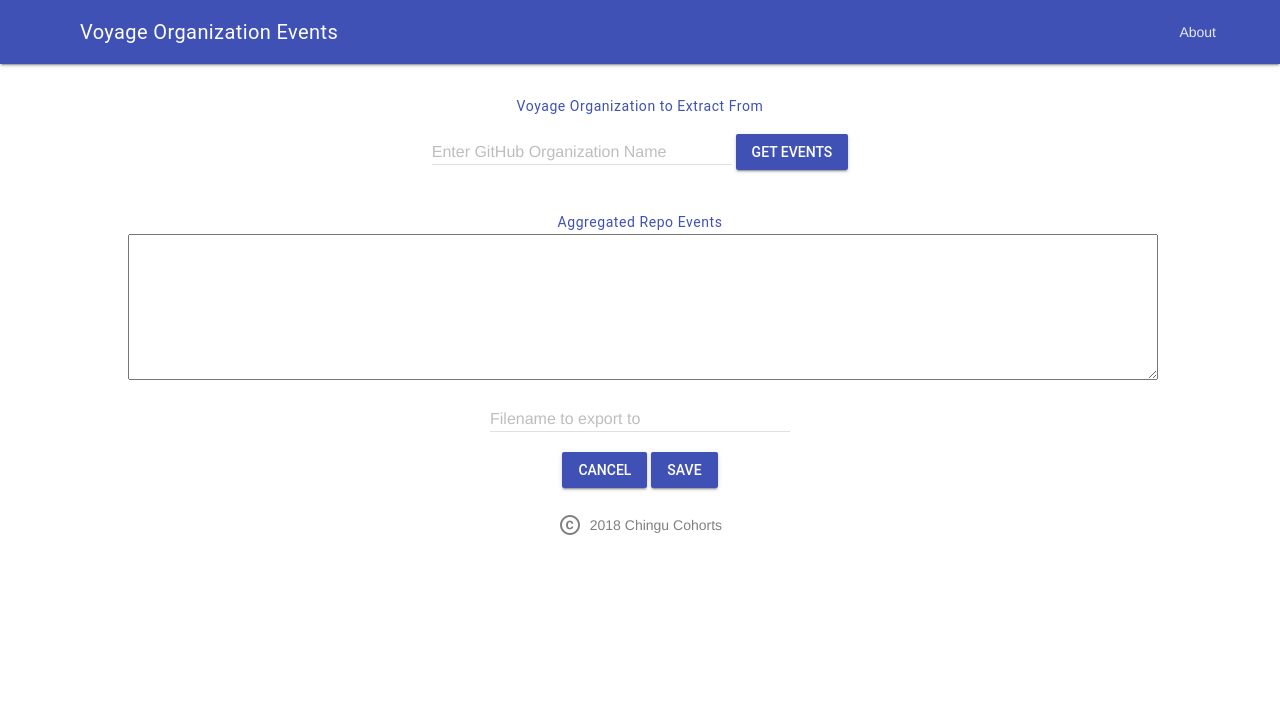
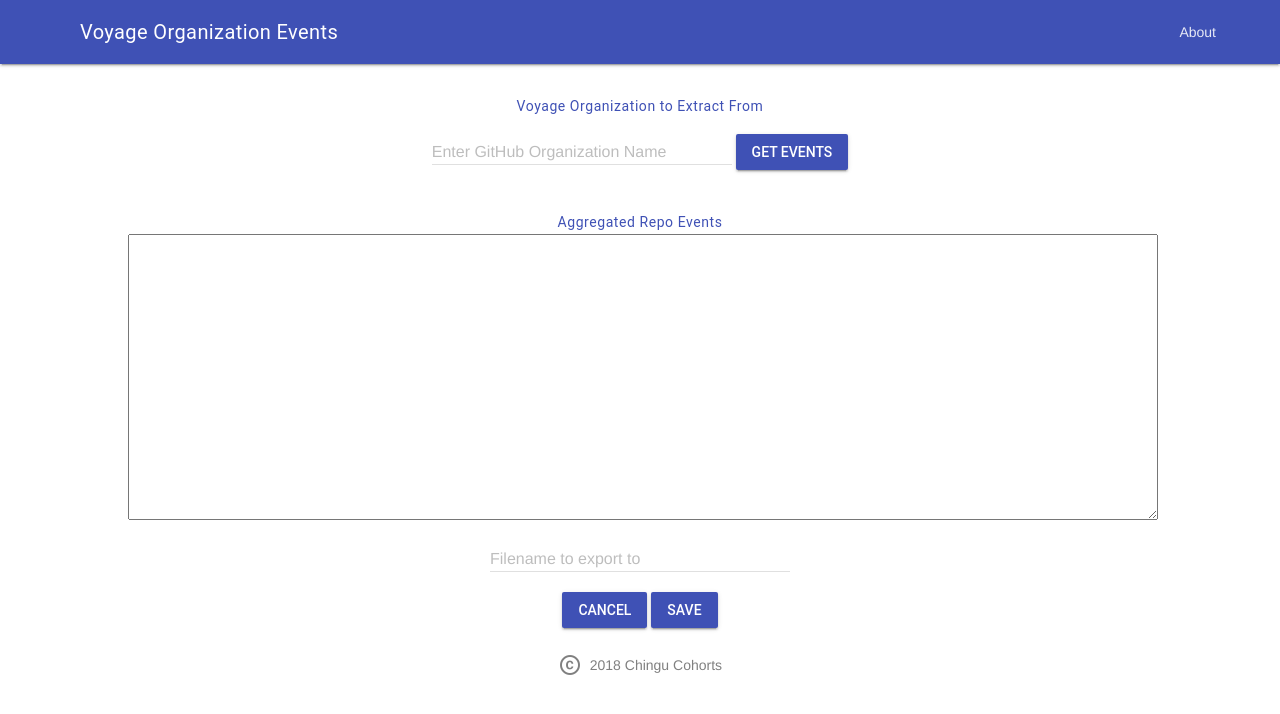
Before and after one commit to jdmedlock/voyageevents, a website built with webpack: page index.html in a window 1280 px wide. Built offline with nearby package versions, Linux system fonts and the light colour scheme.

Commit message:
feature: Refine layout
Refine layout

Resolves: N/a
See also: N/a

```diff
--- a/index.html
+++ b/index.html
@@ -79,7 +79,7 @@
 					<div class="voyage-repo-events">
 						<h6 class="label">Aggregated Repo Events</h6>
 						<div class="export-text">
-							<textarea id="export-json" type="text" class="export-json-data" readonly col=800 rows=10>
+							<textarea id="export-json" type="text" class="export-json-data" readonly col=100 rows=20>
 							</textarea>
 						</div>
 						<div class="mdl-textfield mdl-js-textfield mdl-textfield--floating-label export-filename-wrapper">
--- a/src/index.js
+++ b/src/index.js
@@ -18,6 +18,7 @@
   return gitaclue.get([
     { context: 'repo', contextOwner: 'chingu-voyage4', contextName: 'Bears-Team-0', segments: ['events']},
     { context: 'repo', contextOwner: 'chingu-voyage4', contextName: 'Bears-Team-1', segments: ['events']},
+    /*
     { context: 'repo', contextOwner: 'chingu-voyage4', contextName: 'Bears-Team-2', segments: ['events']},
     { context: 'repo', contextOwner: 'chingu-voyage4', contextName: 'Bears-Team-3', segments: ['events']},
     { context: 'repo', contextOwner: 'chingu-voyage4', contextName: 'Bears-Team-4', segments: ['events']},
@@ -46,6 +47,7 @@
     { context: 'repo', contextOwner: 'chingu-voyage4', contextName: 'Bears-Team-27', segments: ['events']},
     { context: 'repo', contextOwner: 'chingu-voyage4', contextName: 'Bears-Team-28', segments: ['events']},
     { context: 'repo', contextOwner: 'chingu-voyage4', contextName: 'Bears-Team-29', segments: ['events']},
+    */
   ]);
 }
 
```
Also changed, not shown: dist/bundle.js.
